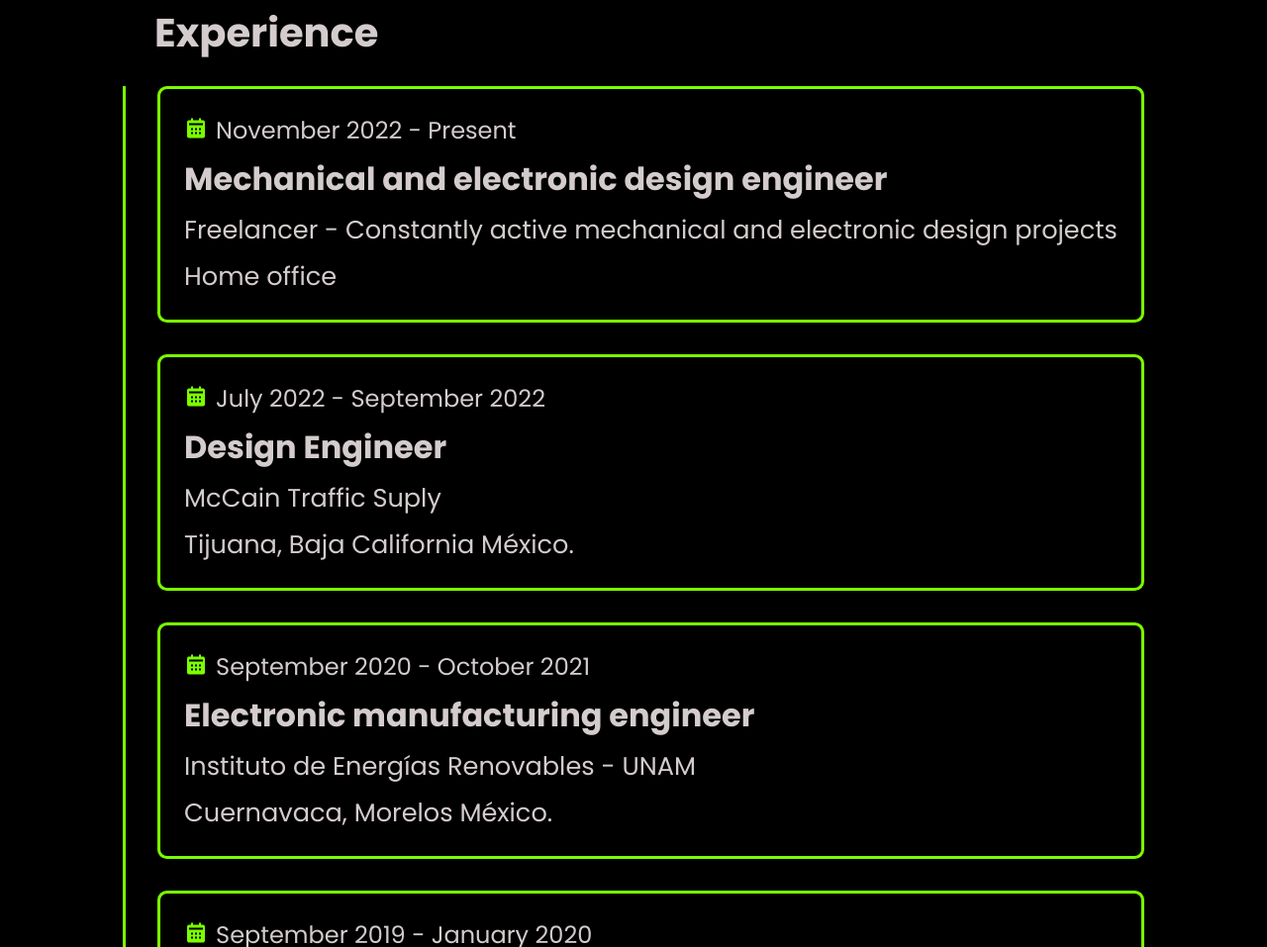
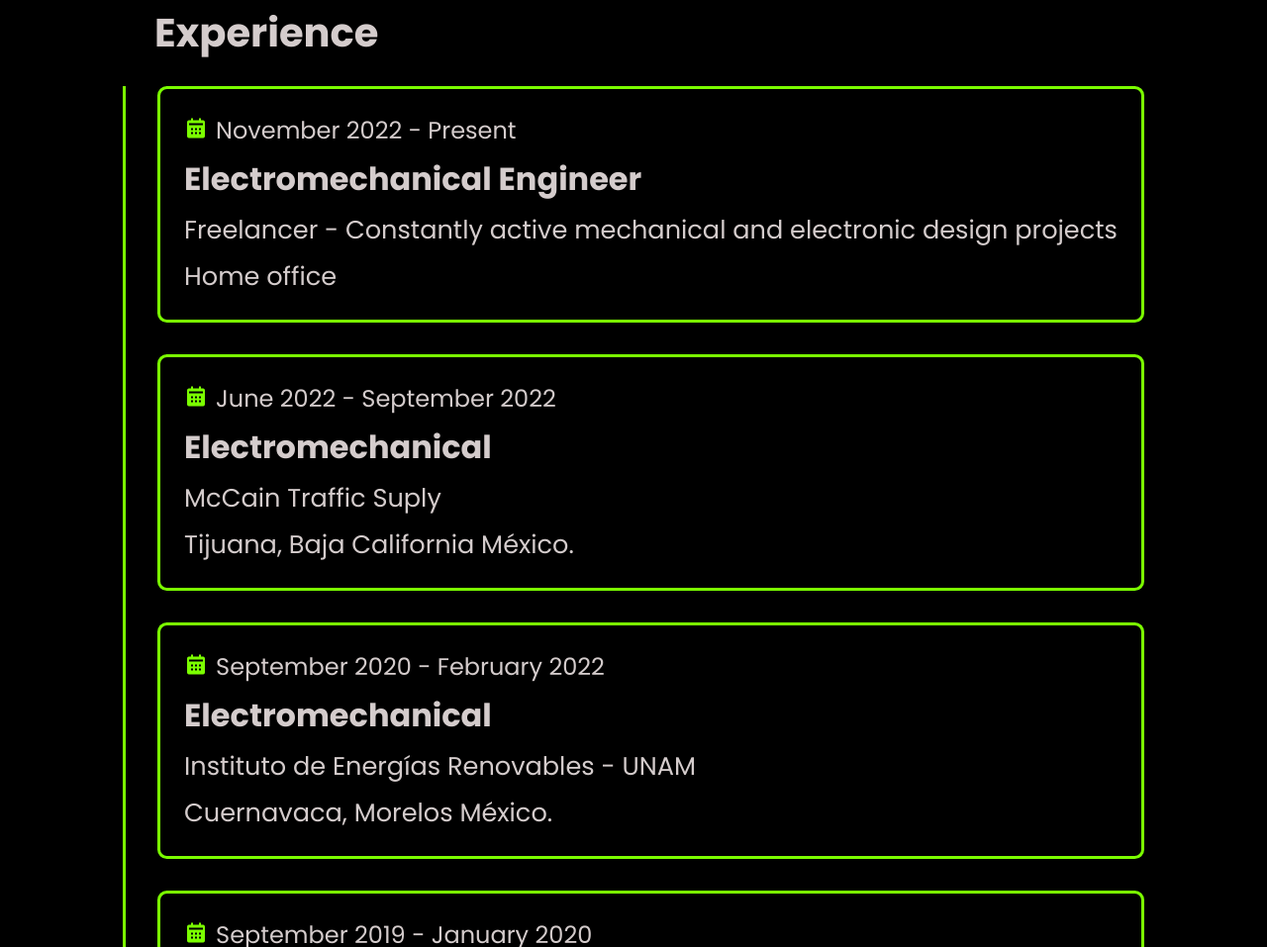
Before and after one commit to jwilliamsee/jwilliamsee.github.io, a plain HTML site: page index.html in a window 1280 px wide. Shown: the part 3178-4135 px from the top of the page at 99% size. Drawn offline with nearby package versions, Linux system fonts and the light colour scheme; a script that the page names is missing.

Commit message:
Update html2

```diff
--- a/index.html
+++ b/index.html
@@ -116,23 +116,23 @@
                         <div class="education-content">
                             <div class="content">
                                 <div class="year"><i class='bx bxs-calendar'></i>November 2022 - Present</div>
-                                <h3>Mechanical and electronic design engineer</h3>
+                                <h3>Electromechanical Engineer</h3>
                                 <p>Freelancer - Constantly active mechanical and electronic design projects</p>
                                 <p>Home office</p>
                             </div>
                         </div>
                         <div class="education-content">
                             <div class="content">
-                                <div class="year"><i class='bx bxs-calendar'></i>July 2022 - September 2022</div>
-                                <h3>Design Engineer</h3>
+                                <div class="year"><i class='bx bxs-calendar'></i>June 2022 - September 2022</div>
+                                <h3>Electromechanical</h3>
                                 <p>McCain Traffic Suply</p>
                                 <p>Tijuana, Baja California México.</p>
                             </div>
                         </div>
                         <div class="education-content">
                             <div class="content">
-                                <div class="year"><i class='bx bxs-calendar'></i>September 2020 - October 2021</div>
-                                <h3>Electronic manufacturing engineer</h3>
+                                <div class="year"><i class='bx bxs-calendar'></i>September 2020 - February 2022</div>
+                                <h3>Electromechanical</h3>
                                 <p>Instituto de Energías Renovables - UNAM</p>
                                 <p>Cuernavaca, Morelos México.</p>
                             </div>
```
